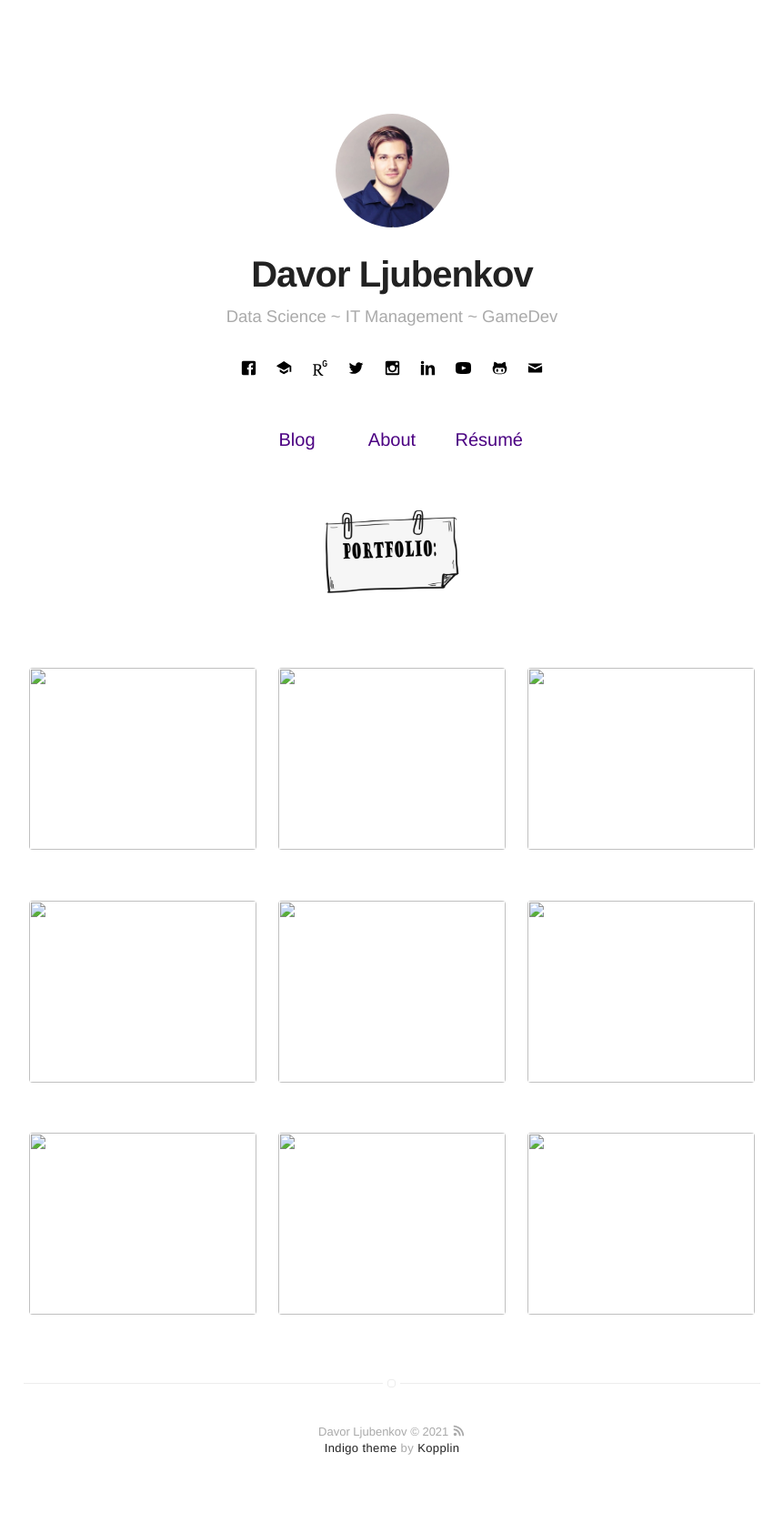
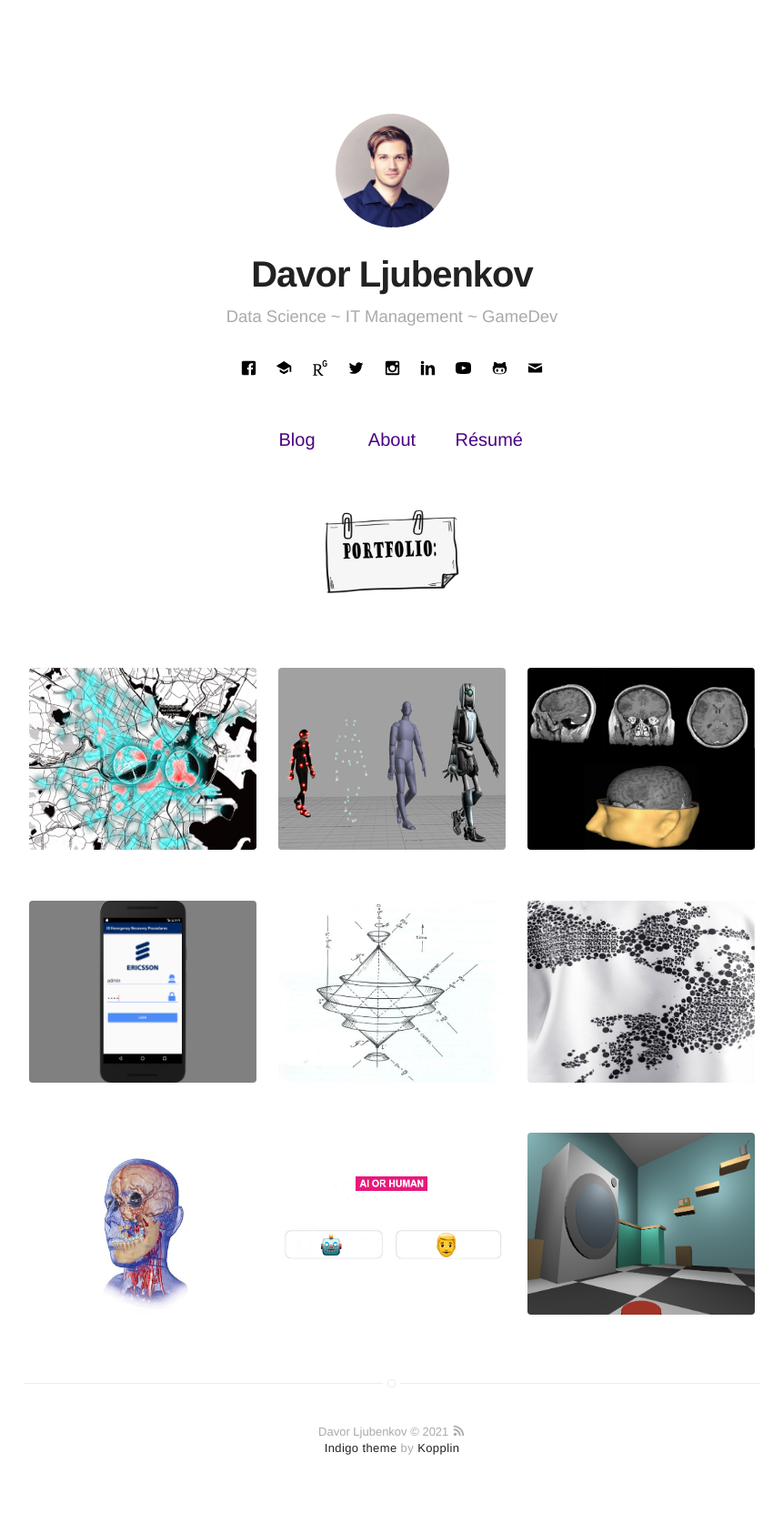
Before and after one commit to dljubenk/dljubenk.github.io, a Jekyll site: the page built from index.html, in a window 1280 px wide. Shown: the whole page at 91% size, without its empty margins (209-1070 px from the left). Built offline with Jekyll 4.4.1, drawn with Linux system fonts in a browser that asks for light colours.

Commit message:
Update highlighted-projects.html

```diff
--- a/_includes/highlighted-projects.html
+++ b/_includes/highlighted-projects.html
@@ -2,28 +2,28 @@
 </br>
 <div>
 	<p align="center">
-		<a href="https://dljubenk.github.io/mit-scl/"><img src="dljubenk.github.io/assets/images/mobility.jpg" height="200px" width="250px" /></a>
+		<a href="https://dljubenk.github.io/mit-scl/"><img src="/assets/images/mobility.jpg" height="200px" width="250px" /></a>
 		&nbsp;&nbsp;&nbsp;
-		<a href="https://www.epfl.ch/labs/iig/page-40267-en-html/page-56808-en-html/"><img src="dljubenk.github.io/assets/images/epfl.png" height="200px" width="250px" /></a>
+		<a href="https://www.epfl.ch/labs/iig/page-40267-en-html/page-56808-en-html/"><img src="/assets/images/epfl.png" height="200px" width="250px" /></a>
 		&nbsp;&nbsp;&nbsp;
-		<a href="http://www.lahen.org/"><img src="dljubenk.github.io/assets/images/transcranial.png" height="200px" width="250px" /></a>
+		<a href="http://www.lahen.org/"><img src="/assets/images/transcranial.png" height="200px" width="250px" /></a>
 		&nbsp;&nbsp;&nbsp;
 	</p>
 	<p align="center">
-		<a href="http://marjan.fesb.hr/SoftCOM/2016/files/apk/final_program_2016.pdf"><img src="dljubenk.github.io/assets/images/ericsson.png" height="200px" width="250px" /></a>
+		<a href="http://marjan.fesb.hr/SoftCOM/2016/files/apk/final_program_2016.pdf"><img src="/assets/images/ericsson.png" height="200px" width="250px" /></a>
 		&nbsp;&nbsp;&nbsp;
-		<a href="https://indico.cern.ch/event/377001/registrations/participants"><img src="dljubenk.github.io/assets/images/minkowski.jpg" height="200px" width="250px" /></a>
+		<a href="https://indico.cern.ch/event/377001/registrations/participants"><img src="/assets/images/minkowski.jpg" height="200px" width="250px" /></a>
 		&nbsp;&nbsp;&nbsp;
-		<a href="https://2018.tuecontest.nl/candidate/details/196"><img src="dljubenk.github.io/assets/images/labeledby.jpg" height="200px" width="250px" /></a>
+		<a href="https://2018.tuecontest.nl/candidate/details/196"><img src="/assets/images/labeledby.jpg" height="200px" width="250px" /></a>
 		&nbsp;&nbsp;&nbsp;
 	</p>
 
 	<p align="center">
-		<a href="https://www.google.com" target="_blank"><img src="dljubenk.github.io/assets/images/volume.png" height="200px" width="250px" /></a>
+		<a href="https://www.google.com" target="_blank"><img src="/assets/images/volume.png" height="200px" width="250px" /></a>
 		&nbsp;&nbsp;&nbsp;
-		<a href="https://ai-or-human.github.io/"><img src="dljubenk.github.io/assets/images/aihuman.png" height="200px" width="250px" /></a>
+		<a href="https://ai-or-human.github.io/"><img src="/assets/images/aihuman.png" height="200px" width="250px" /></a>
 		&nbsp;&nbsp;&nbsp;
-		<a href="https://03gle.itch.io/life-socks"><img src="dljubenk.github.io/assets/images/socks.png" height="200px" width="250px" /></a>
+		<a href="https://03gle.itch.io/life-socks"><img src="/assets/images/socks.png" height="200px" width="250px" /></a>
 		&nbsp;&nbsp;&nbsp;
 	</p>
 </div>
```
